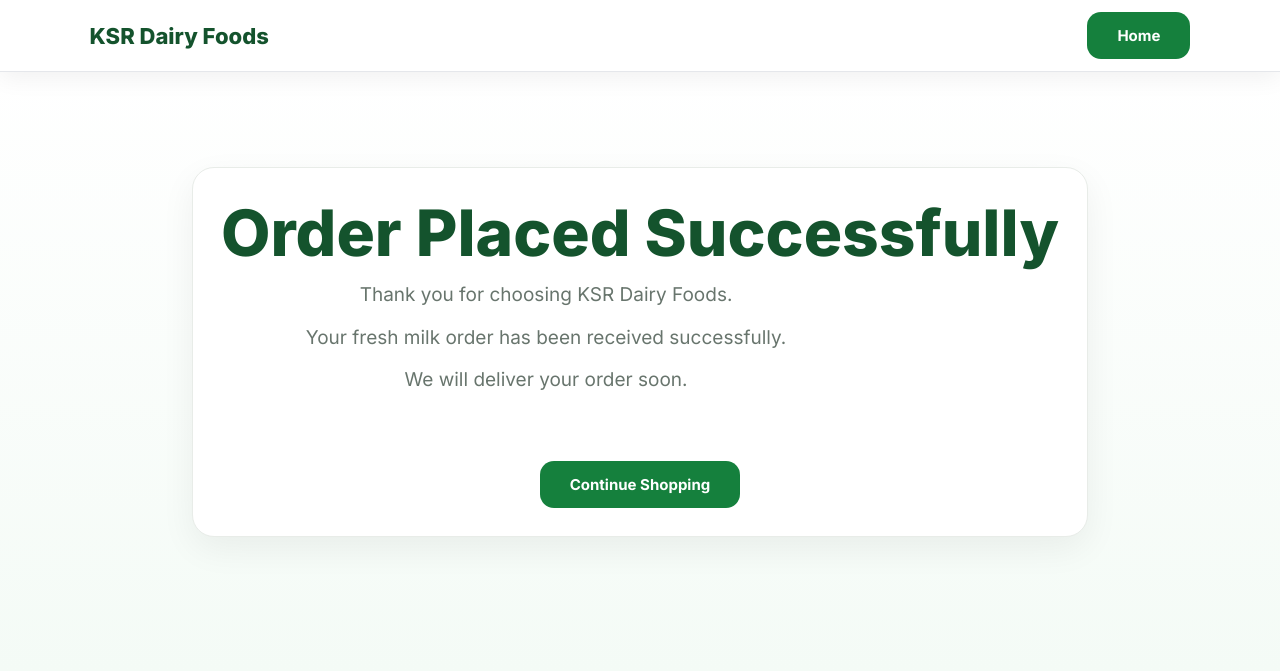
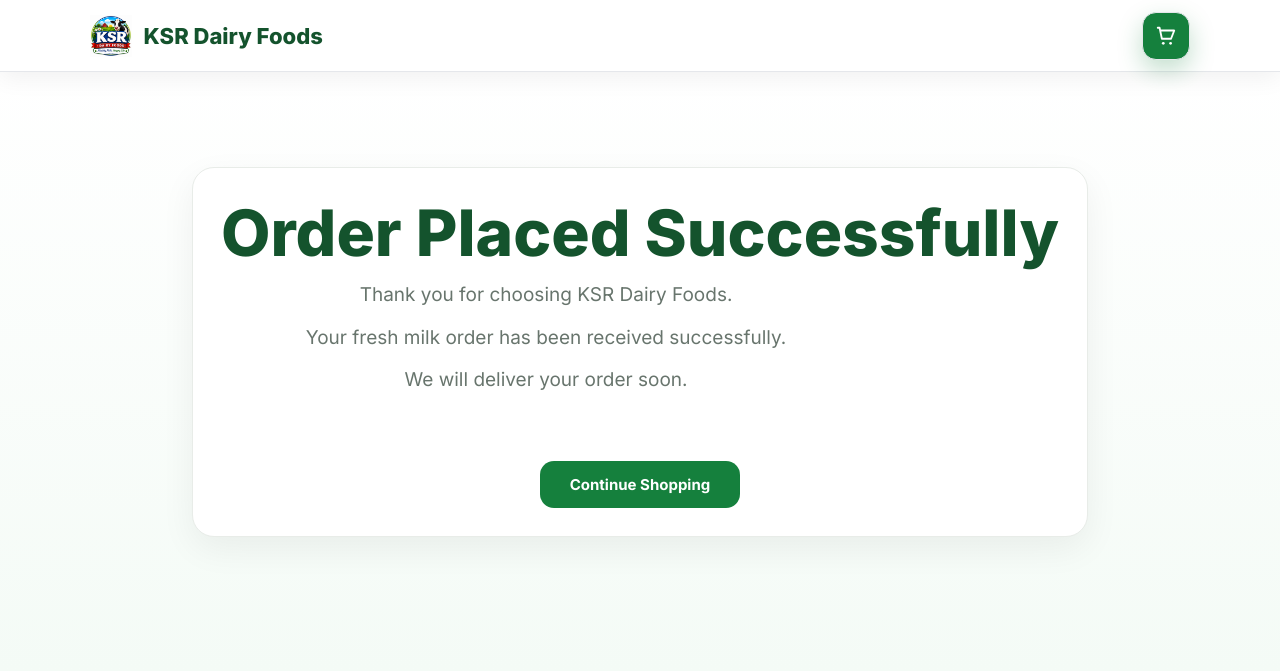
Before and after one commit to priyakhaif-oss/Ksr, a Flask app: template templates/success.html in a window 1280 px wide. Shown: the top 671 px of the page. Run offline with Flask 3, Linux system fonts and the light colour scheme; the template is opened without the code that fills it, so the values that code supplies are empty.

Commit message:
Update success.html

```diff
--- a/templates/success.html
+++ b/templates/success.html
@@ -7,35 +7,81 @@
 
 <meta name="viewport" content="width=device-width, initial-scale=1.0">
 
-<title>Order Success - KSR Dairy Foods</title>
+
+<title>KSR Dairy Foods | Order Confirmed</title>
+
+
+<link rel="icon" type="image/png" href="/static/images/favicon.png">
+
 
 <link rel="stylesheet" href="/static/css/style.css">
 
+
 </head>
+
 
 
 <body>
 
 
+
+
 <header>
 
 
-<div class="logo">
-KSR Dairy Foods
-</div>
+
+<a href="/" class="logo">
 
 
+<img src="/static/images/logo.png" alt="KSR Dairy Foods">
 
 
-<a href="/" class="cart-btn">
+<span>
+KSR Dairy Foods
+</span>
 
-Home
 
 </a>
 
 
 
+
+
+<div class="header-actions">
+
+
+<a href="/" class="cart-icon">
+
+
+<svg viewBox="0 0 24 24" fill="none">
+
+
+<path d="M3 3H5L7.5 15H17.5L21 6H6"
+stroke="currentColor"
+stroke-width="2"
+stroke-linecap="round"
+stroke-linejoin="round"/>
+
+
+<circle cx="9" cy="20" r="1.5" fill="currentColor"/>
+
+<circle cx="17" cy="20" r="1.5" fill="currentColor"/>
+
+
+</svg>
+
+
+
+</a>
+
+
+
+</div>
+
+
+
 </header>
+
 
 
 
@@ -154,6 +200,49 @@ Fresh Milk • Pure Quality • Fast Delivery
 
 
 
+<nav class="bottom-nav">
+
+
+<a href="/">
+
+Home
+
+</a>
+
+
+<a href="/#products">
+
+Products
+
+</a>
+
+
+<a href="/#categories">
+
+Categories
+
+</a>
+
+
+<a href="#">
+
+Profile
+
+</a>
+
+
+</nav>
+
+
+
+
+
+
+
+<script src="/static/js/script.js"></script>
+
+
+
 </body>
 
 </html>
```
